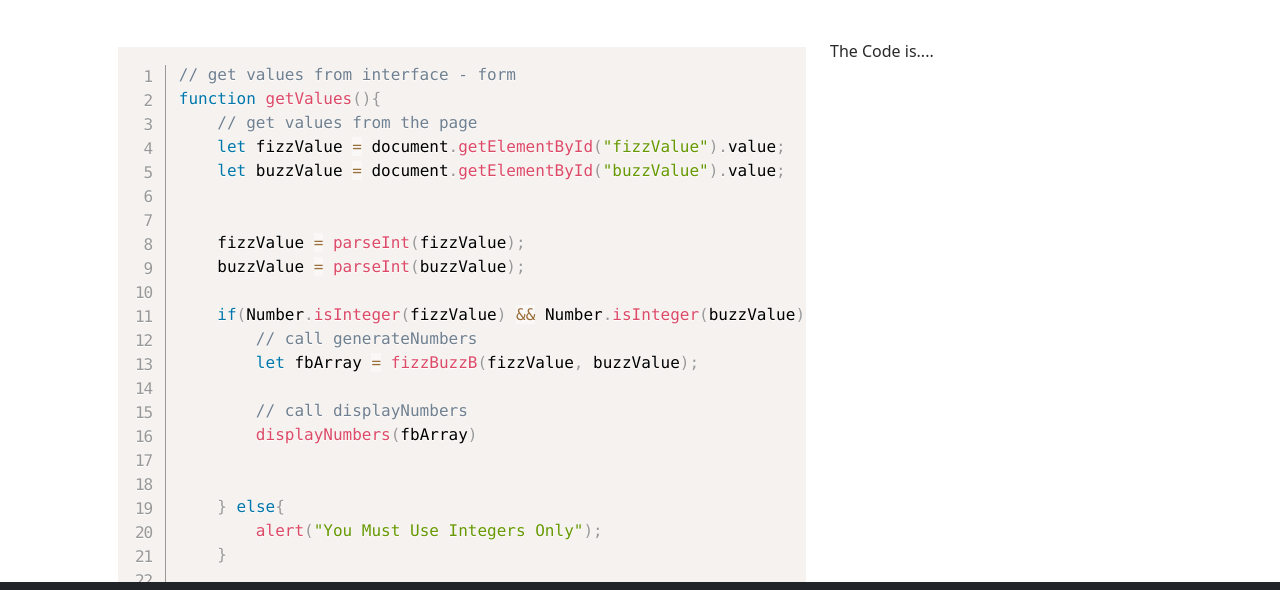
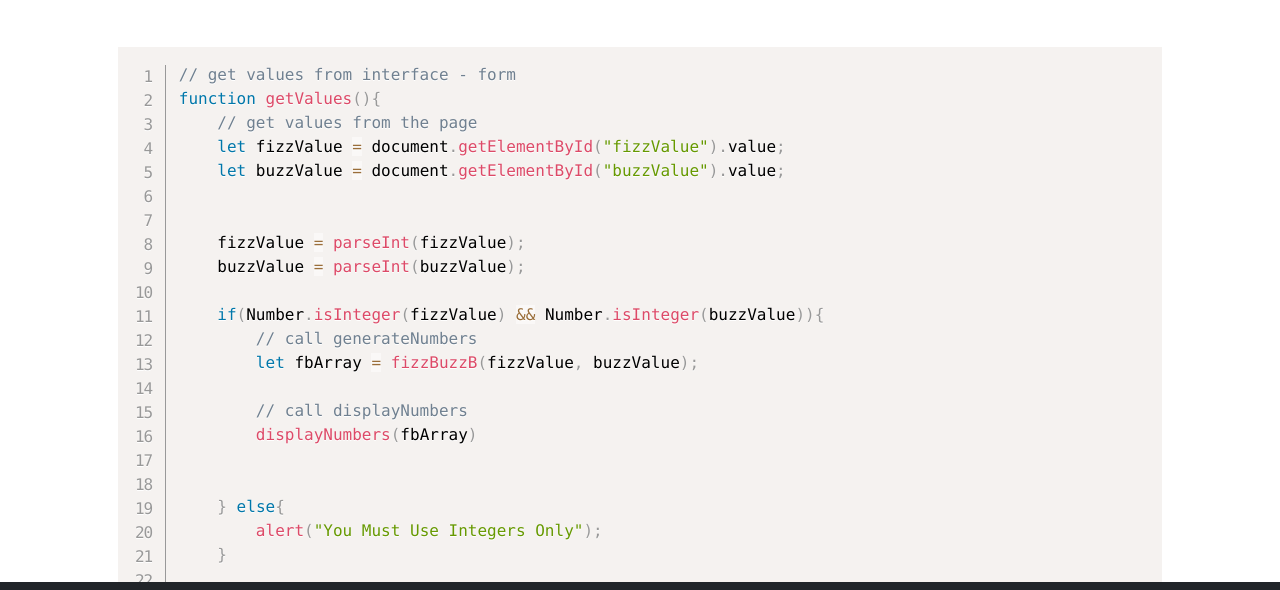
Before and after one commit to macbeamish/FizzBuzz, a plain HTML site: page code.html in a window 1280 px wide. Shown: the part 152-742 px from the top of the page. Drawn offline with nearby package versions, Linux system fonts and the light colour scheme.

Commit message:
nav
fixed

```diff
--- a/code.html
+++ b/code.html
@@ -27,7 +27,7 @@
 <!-- Nav -->
 <nav class="navbar navbar-expand-md navbar-dark fixed-top bg-dark">
     <div class="container-fluid">
-        <a class="navbar-brand brand-nav" href="#"><img src="img/white-on-red-logo-only.png" class="pb-1" height="25" alt="logo-icon"> FIZZBUZZ</a>
+        <a class="navbar-brand brand-nav" href="index.html"><img src="img/white-on-red-logo-only.png" class="pb-1" height="25" alt="logo-icon"> FIZZBUZZ</a>
         <button class="navbar-toggler" type="button" data-bs-toggle="collapse" data-bs-target="#navbarCollapse"
             aria-controls="navbarCollapse" aria-expanded="false" aria-label="Toggle navigation">
             <span class="navbar-toggler-icon"></span>
@@ -59,7 +59,7 @@
         <div class="container py-5 px-5">
             <h2 class="border-1 border-bottom border-dark pt-5"> The Code for FizzBuzz</h2>
             <div class="row row-cols-1 row-cols-lg-2 pt-5">
-                <div class="col-lg-8">
+                <div class="col-lg-12">
                     <pre class="line-numbers">
                         <code class="language-javascript">
                             // get values from interface - form
@@ -158,9 +158,6 @@
                         </code>
                     </pre>
                 </div>
-                <div class="col-lg-4">
-                    <p>The Code is....</p>
-                </div>
             </div>
         </div>
      </main>
```
Also changed, not shown: app.html (+1 -1 lines), index.html (+1 -1 lines).
